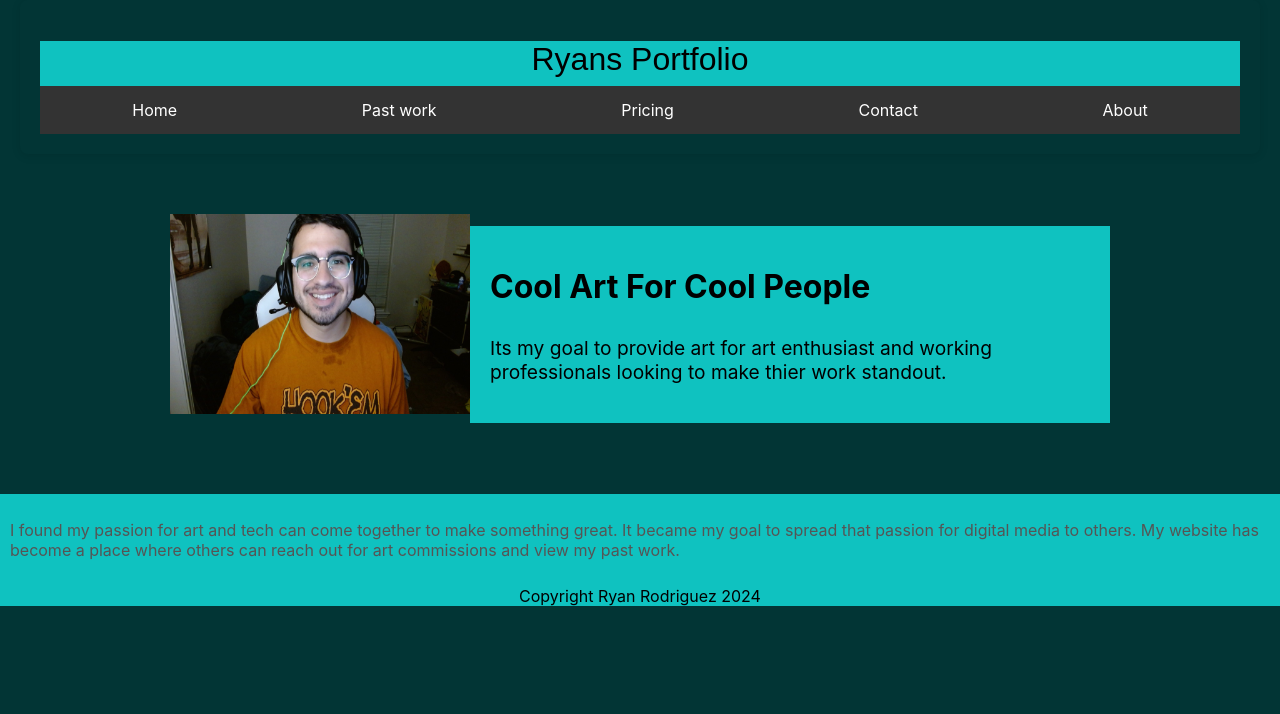
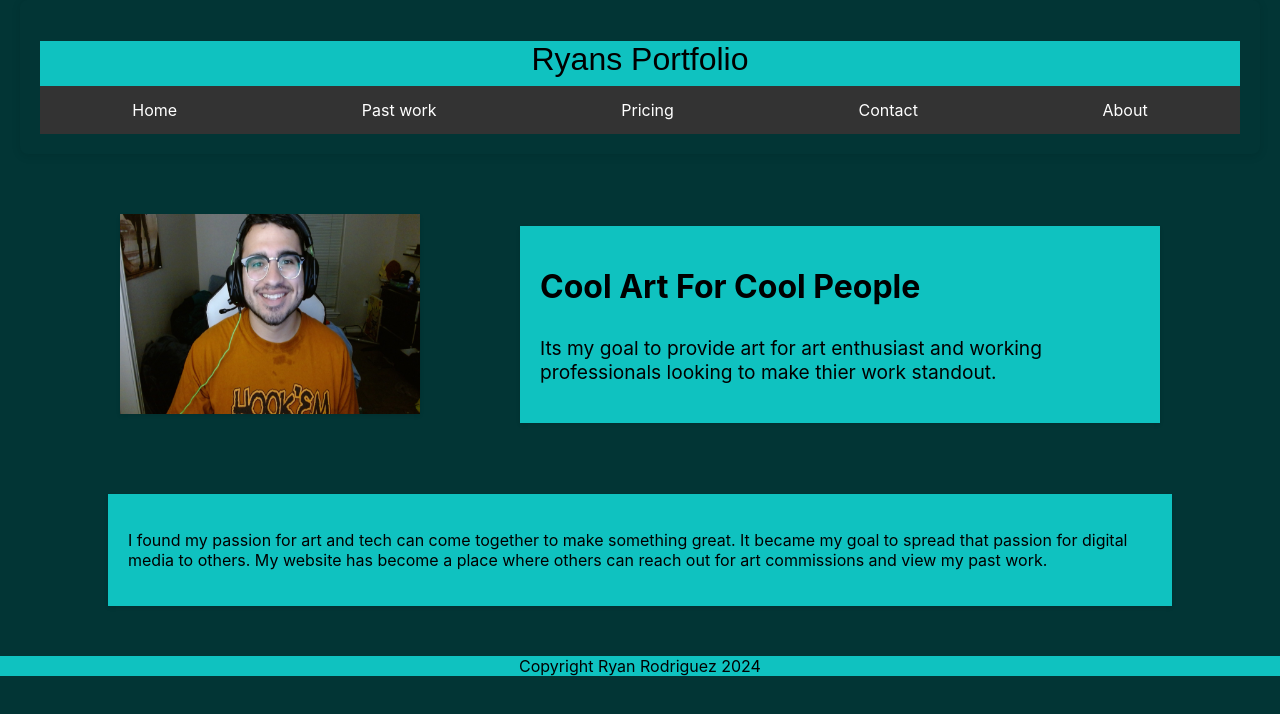
Before and after one commit to RyanR-cyber/finalwebsite, a plain HTML site: page about.html in a window 1280 px wide. Drawn offline with Linux system fonts and the light colour scheme; a web font is replaced by a local one.

Commit message:
initlize

```diff
--- a/aboutstyle.css
+++ b/aboutstyle.css
@@ -7,6 +7,7 @@
   justify-content: center;
   padding: 60px;
 
+
 }
 
 /* First Flexbox: Box for picture */
@@ -15,6 +16,7 @@
   justify-content: center;
   align-items: center;
   margin-bottom: 20px; /* Adds space between the picture and text */
+	 box-shadow: 0 2px 4px rgba(0, 0, 0, 0.1);
 }
 
 .flex-box.picture img {
@@ -29,9 +31,10 @@
   align-items: flex-start;
   padding: 20px;
   max-width: 600px; /* Control the width of the text area */
-	background:
-
-#0FC2C0}
+	background: #0FC2C0;
+	margin-left: 100px;
+		 box-shadow: 0 2px 4px rgba(0, 0, 0, 0.1);
+}
 
 .flex-box.content h1 {
   font-size: 2rem;
@@ -47,12 +50,16 @@
   display: flex;
   justify-content: center;
   align-items: center;
-  padding: 10px;
+  padding: 20px;
   background-color: #0FC2C0;
-  width: 100%;
+  width: 80%;
+	margin-bottom: 50px;
+	margin-right: auto;
+	margin-left: auto;
+ box-shadow: 0 2px 4px rgba(0, 0, 0, 0.1);
 }
 
 .flex-box.footer p {
   font-size: 1rem;
-  color: #555;
+
 }
--- a/contactstyle.css
+++ b/contactstyle.css
@@ -1,9 +1,11 @@
 @charset "utf-8";
 /* CSS Document */
 /* Reset default styles */
+
 .social-media {
     text-align: center; /* Center the whole social media section */
     padding: 20px;
+
 }
 
 .social-media h2 {
@@ -50,5 +52,7 @@ rgba(255,255,255,1.00)}
 }
 .contact-container{
 	color:  rgba(255,255,255,1.00);
-text-align: center
+text-align: center;
+	box-shadow: 0 2px 6px rgba(0, 0, 0, 0.1);
+
 }
--- a/homestyle.css
+++ b/homestyle.css
@@ -29,7 +29,7 @@
 }
 img {
   margin-top: 10px;
-  margin-right: 10px;
+  margin-right:65px;
   margin-bottom: 10px;
   margin-left: 10px;
 }
--- a/pricingstyle.css
+++ b/pricingstyle.css
@@ -7,10 +7,7 @@
     box-sizing: border-box;
 }
 
-body {
-    font-family: Arial, sans-serif;
 
-}
 
 .container {
     width: 80%;
@@ -19,11 +16,12 @@ body {
     padding: 50px 0;
 }
 
-h1 {
+h2 {
     text-align: center;
     font-size: 36px;
     margin-bottom: 40px;
-}
+	 color:
+#FFFFFF }
 
 .services, .prices {
     display: flex;
```
Also changed, not shown: index.html (+3 -5 lines), pricing.html (+1 -1 lines).
